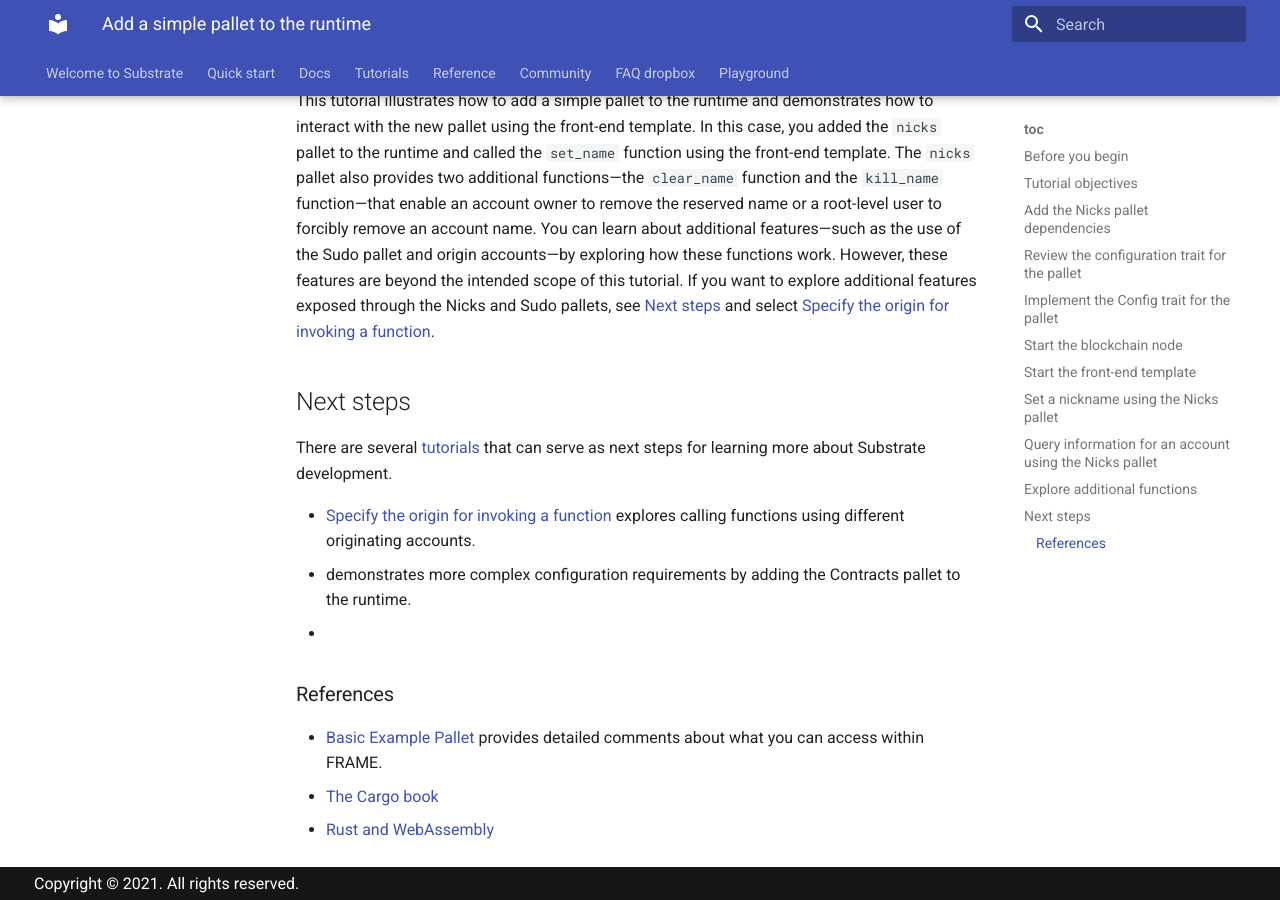
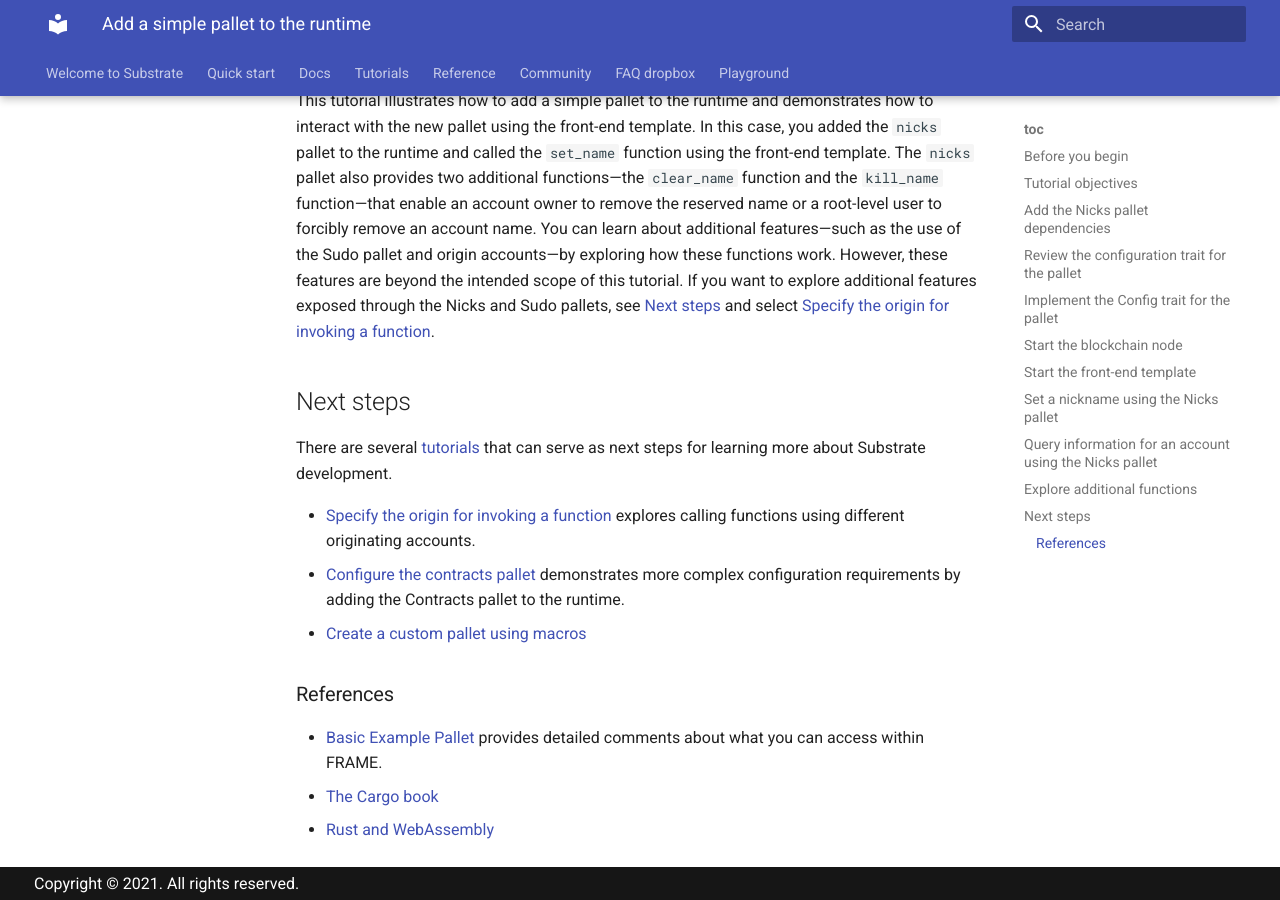
Before and after one commit to polkadot-developers/docs-sandbox, an MkDocs documentation site: the page built from source/docs/tutorials/07-add-a-pallet.md, in a window 1280 px wide and 900 px high, scrolled down 9266 px. Built offline with MkDocs 1.6.1 and Material for MkDocs 9.7.7, drawn with Linux system fonts in a browser that asks for light colours.

Commit message:
Add replacement tutorial next steps

```diff
--- a/source/docs/tutorials/07-add-a-pallet.md
+++ b/source/docs/tutorials/07-add-a-pallet.md
@@ -396,8 +396,8 @@
 There are several [tutorials](/tutorials) that can serve as next steps for learning more about Substrate development.
 
 * [Specify the origin for invoking a function]() explores calling functions using different originating accounts.
-* []() demonstrates more complex configuration requirements by adding the Contracts pallet to the runtime.
-* []()
+* [Configure the contracts pallet]() demonstrates more complex configuration requirements by adding the Contracts pallet to the runtime.
+* [Create a custom pallet using macros]()
 
 ### References
 
```
